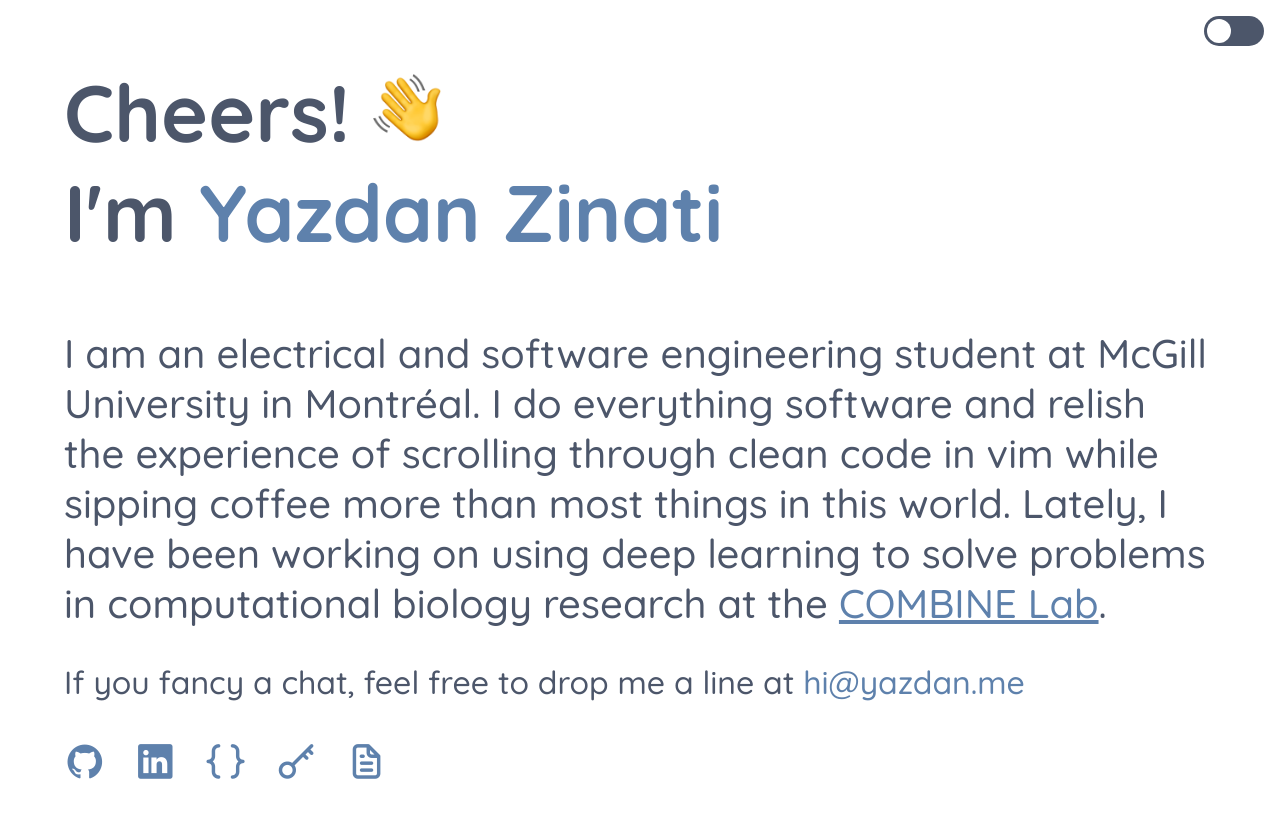
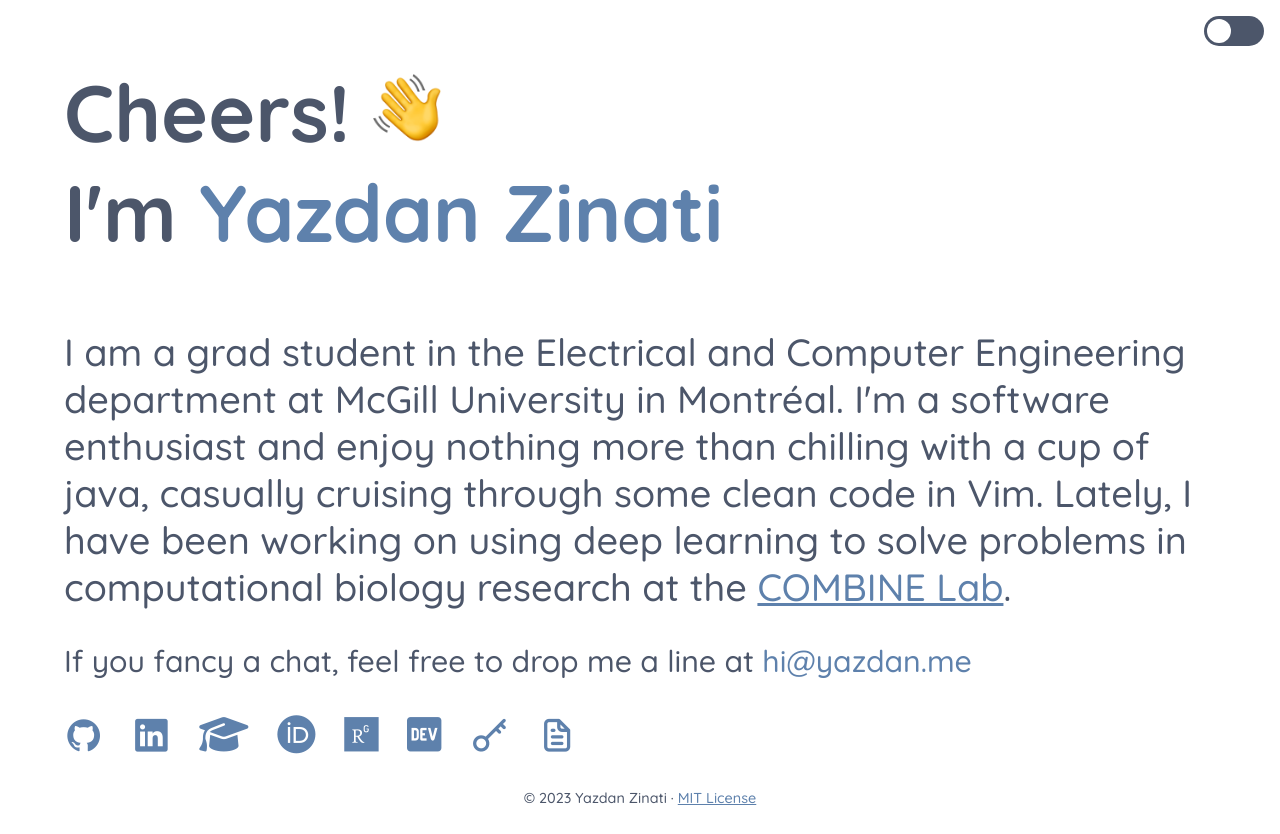
Before and after one commit to YazdanZ/yazdanzinati.com, a website built with webpack: page src/html/index.html in a window 1280 px wide. Built offline with nearby package versions, Linux system fonts and the light colour scheme.

Commit message:
Update social links and text.

```diff
--- a/src/css/coreconf.scss
+++ b/src/css/coreconf.scss
@@ -7,8 +7,9 @@
 
   /* Font sizes */
   --huge-font-size: 3rem;
-  --big-font-size: 1.5rem;
-  --normal-font-size: 1.2rem;
+  --big-font-size: 1.42rem;
+  --normal-font-size: 1.136rem;
+  --small-font-size: 0.75rem;
 
   --icon-font-size: 1.3em;
 
--- a/src/css/style.scss
+++ b/src/css/style.scss
@@ -40,6 +40,12 @@
   padding-bottom: 1rem;
 }
 
+footer p {
+  margin: 0;
+  text-align: center;
+  font-size: var(--small-font-size);
+}
+
 .container {
   max-width: 1200px;
   margin-left: 1.5rem;
@@ -70,6 +76,10 @@
 ul {
   font-size: var(--normal-font-size);
   font-weight: var(--big-font-weight);
+}
+
+.smallf {
+  font-size: var(--small-font-size);
 }
 
 il {
@@ -145,8 +155,9 @@
 @media screen and (min-width: 568px) {
   :root {
     --huge-font-size: 5rem;
-    --big-font-size: 2.5rem;
-    --normal-font-size: 2rem;
+    --big-font-size: 2.37rem;
+    --normal-font-size: 1.89rem;
+    --small-font-size: 0.9rem;
   }
 }
 
--- a/src/html/index.html
+++ b/src/html/index.html
@@ -11,6 +11,7 @@
       rel="stylesheet"
       href="https://unicons.iconscout.com/release/v4.0.0/css/line.css"
     />
+    <script src="https://kit.fontawesome.com/d985010947.js" crossorigin="anonymous"></script>
     <meta charset="UTF-8" />
     <meta name="viewport" content="width=device-width, initial-scale=1.0" />
     <meta name="description" content="Yazdan Zinati's personal website" />
@@ -37,12 +38,10 @@
           I'm <span>Yazdan Zinati</span>
         </h1>
         <h2>
-          I am an electrical and software engineering student at McGill
-          University in Montréal. I do everything software and relish the
-          experience of scrolling through clean code in vim while sipping coffee
-          more than most things in this world. Lately, I have been working on
-          using deep learning to solve problems in computational biology
-          research at the
+          I am a grad student in the Electrical and Computer Engineering department at McGill University in Montréal.
+          I'm a software enthusiast and enjoy nothing more than chilling with a cup of java, casually cruising through some clean code in Vim.
+
+          Lately, I have been working on using deep learning to solve problems in computational biology research at the
           <a href="http://www.ece.mcgill.ca/~aemad2/">COMBINE Lab</a>.
         </h2>
         <p>
@@ -75,13 +74,40 @@
             <i class="uil uil-linkedin"></i>
           </a>
         </il>
+        <il class="tooltip" data-tooltip="Scholar @VSef7ooAAAAJ">
+          <a
+            href="https://scholar.google.com/citations?user=VSef7ooAAAAJ&hl=en"
+            target="_blank"
+            class="social-icon"
+          >
+          <i class="fa-solid fa-graduation-cap"></i>
+        </a>
+        </il>
+        <il class="tooltip" data-tooltip="ORCID @0009-0005-9952-2515">
+          <a
+            href="https://orcid.org/0009-0005-9952-2515"
+            target="_blank"
+            class="social-icon"
+          >
+          <i class="fa-brands fa-orcid"></i>
+        </a>
+        </il>
+        <il class="tooltip" data-tooltip="ResearchGate @Yazdan-Zinati">
+          <a
+            href="https://www.researchgate.net/profile/Yazdan-Zinati"
+            target="_blank"
+            class="social-icon"
+          >
+          <i class="fa-brands fa-researchgate"></i>
+        </a>
+        </il>
         <il class="tooltip" data-tooltip="Devpost @yazdanzinati">
           <a
             href="https://devpost.com/yazdanzinati"
             target="_blank"
             class="social-icon"
           >
-          <i class="uil uil-brackets-curly"></i>
+          <i class="fa-brands fa-dev"></i>
         </a>
         </il>
         <il class="tooltip" data-tooltip="PGP Key (for nerds)">
@@ -93,7 +119,7 @@
             <i class="uil uil-key-skeleton-alt"></i>
           </a>
         </il>
-        <il class="tooltip" data-tooltip="View my résumé">
+        <il class="tooltip" data-tooltip="View my résumé (probably outdated)">
           <a
             href="https://github.com/YazdanZ/resume/raw/master/Resume%20-%20Yazdan%20Zinati.pdf"
             target="_blank"
@@ -103,6 +129,9 @@
           </a>
         </il>
       </ul>
+
+      <p>&copy; 2023 Yazdan Zinati · <a href="https://github.com/YazdanZ/yazdanzinati.com/blob/master/LICENSE">MIT License</a></p>
+
     </footer>
   </body>
 </html>
--- a/src/js/greetings.js
+++ b/src/js/greetings.js
@@ -15,7 +15,6 @@
     "Hey",
     "Heyyy",
     "Ahoy",
-    "Ciao",
     "G’day",
     "Heya",
   ];
```
Also changed, not shown: 1 other file.
